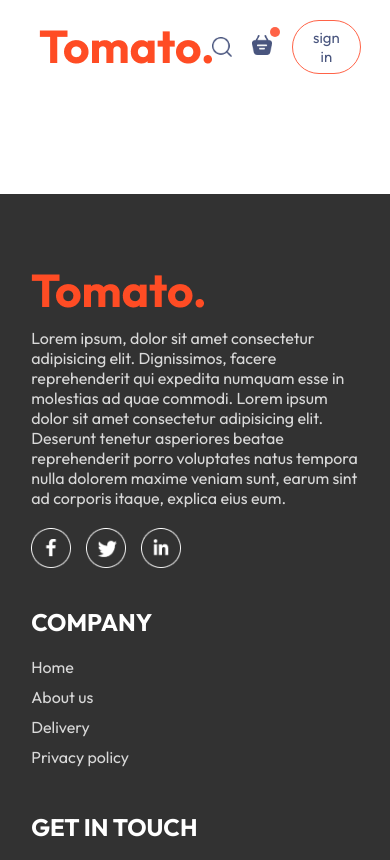
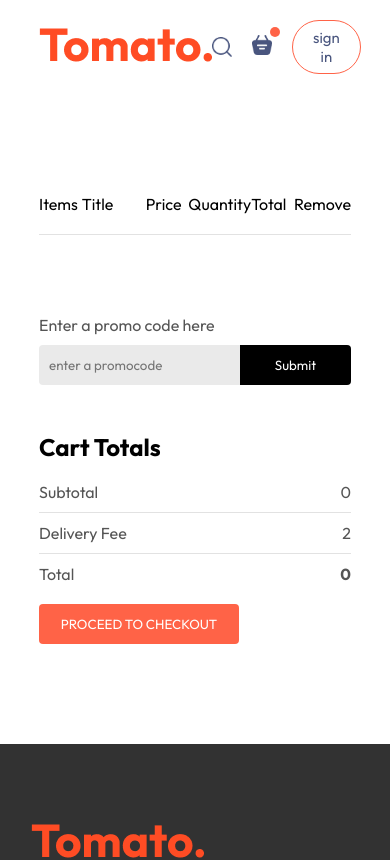
Before and after one commit to karanx64/food-del, a React (Vite) app in the folder frontend/: page /Cart in a window 390 px wide. Shown: the top 860 px of the page. Built offline with nearby package versions, Linux system fonts and the light colour scheme.

Commit message:
cart UI - responsive

```diff
--- a/frontend/src/App.jsx
+++ b/frontend/src/App.jsx
@@ -19,7 +19,7 @@
         <Navbar setShowLogin={setShowLogin} />
         <Routes>
           <Route path="/" element={<Home />} />
-          <Route path="/cart" element={<Cart />} />
+          <Route path="/Cart" element={<Cart />} />
           <Route path="/PlaceOrder" element={<PlaceOrder />} />
         </Routes>
       </div>
--- a/frontend/src/Pages/cart/Cart.css
+++ b/frontend/src/Pages/cart/Cart.css
@@ -0,0 +1,110 @@
+.cart {
+    margin-top: 100px;
+}
+
+.cart-items-title {
+    display: grid;
+    grid-template-columns: 1fr 1.5fr 1fr 1fr 1fr 0.5fr;
+}
+
+.cart-items-item {
+    margin: 10px 0;
+    color: black;
+
+}
+
+.cart-items-item img {
+    width: 50px;
+}
+
+.cart hr {
+    height: 1px;
+    background-color: #e2e2e2;
+    border: none;
+}
+
+.cart-items-item .cross {
+    color: red;
+    cursor: pointer;
+}
+
+.cart-bottom {
+    margin-top: 80px;
+    display: flex;
+    justify-content: space-between;
+    gap: max(12vw, 20px);
+}
+
+.cart-total {
+    flex: 1;
+    display: flex;
+    flex-direction: column;
+    gap: 20px;
+}
+
+.cart-total-details {
+    display: flex;
+    justify-content: space-between;
+    color: #555;
+}
+
+.cart-total hr {
+    margin: 10px 0px;
+}
+
+.cart-total button {
+    background-color: tomato;
+    color: white;
+    border: none;
+    border-radius: 4px;
+    width: max(15vw, 200px);
+    padding: 12px 0px;
+    cursor: pointer;
+}
+
+.cart-promocode {
+    flex: 1;
+}
+
+.cart-promocode p {
+    color: #555;
+}
+
+.cart-promocode-input {
+    margin-top: 10px;
+    display: flex;
+    justify-content: space-between;
+    align-items: center;
+    background-color: #eaeaea;
+    border-radius: 4px;
+}
+
+.cart-promocode-input input {
+    background: transparent;
+    border: none;
+    outline: none;
+    padding-left: 10px;
+}
+
+.cart-promocode-input button {
+    width: max(10vw, 150px);
+
+    background-color: black;
+    color: white;
+    border: none;
+    border-radius: 0px 4px 4px 0px;
+    padding: 12px 5px;
+    cursor: pointer;
+}
+
+/* media queries */
+
+@media (max-width:750px) {
+    .cart-bottom {
+        flex-direction: column-reverse;
+    }
+
+    .cart-promocode {
+        justify-content: start;
+    }
+}
--- a/frontend/src/Pages/cart/Cart.jsx
+++ b/frontend/src/Pages/cart/Cart.jsx
@@ -1,8 +1,80 @@
-import React from "react";
+import React, { useContext } from "react";
 import "./Cart.css";
+import { StoreContext } from "../../context/StoreContext";
 
 const Cart = () => {
-  return <div></div>;
+  const { cartItems, food_list, removeFromCart } = useContext(StoreContext);
+
+  return (
+    <div className="cart">
+      <div className="cart-items">
+        <div className="cart-items-title">
+          <p>Items</p>
+          <p>Title</p>
+          <p>Price</p>
+          <p>Quantity</p>
+          <p>Total</p>
+          <p>Remove</p>
+        </div>
+        <br />
+        <hr />
+        {food_list.map((item, index) => {
+          if (cartItems[item.id] > 0) {
+            return (
+              <div>
+                <div className="cart-items-title cart-items-item">
+                  <img src={item.image} alt={item.title} />
+                  <p>{item.name}</p>
+                  <p>${item.price}</p>
+                  <p>{cartItems[item.id]}</p>
+                  <p>${item.price * cartItems[item.id]}</p>
+                  <p onClick={() => removeFromCart(item.id)} className="cross">
+                    X
+                  </p>
+                </div>
+                <hr />
+              </div>
+            );
+          }
+        })}
+      </div>
+      <div className="cart-bottom">
+        {/* left */}
+        <div className="cart-total">
+          <h2>Cart Totals</h2>
+          <div>
+            <div className="cart-total-details">
+              <p>Subtotal</p>
+              <p>{0}</p>
+            </div>
+            <hr />
+            <div className="cart-total-details">
+              <p>Delivery Fee</p>
+              <p>{2}</p>
+            </div>
+            <hr />
+            <div className="cart-total-details">
+              <p>Total</p>
+              <b>{0}</b>
+            </div>
+          </div>
+          <button>PROCEED TO CHECKOUT</button>
+        </div>
+
+        {/* right */}
+
+        <div className="cart-promocode">
+          <div>
+            <p>Enter a promo code here</p>
+            <div className="cart-promocode-input">
+              <input type="text" placeholder="enter a promocode" />
+              <button>Submit</button>
+            </div>
+          </div>
+        </div>
+      </div>
+    </div>
+  );
 };
 
 export default Cart;
--- a/frontend/src/components/Header/Header.jsx
+++ b/frontend/src/components/Header/Header.jsx
@@ -12,7 +12,9 @@
           mission is to satisfy your cravings and elevate your dining
           experience, one delecious meal at a time.
         </p>
-        <button>View Menu</button>
+        <a href="#explore-menu">
+          <button>View Menu</button>
+        </a>
       </div>
     </div>
   );
--- a/frontend/src/components/navbar/Navbar.jsx
+++ b/frontend/src/components/navbar/Navbar.jsx
@@ -8,7 +8,11 @@
 
   return (
     <div className="navbar">
-      <img src={assets.logo} alt="" />
+      <Link to="/">
+        {" "}
+        <img src={assets.logo} alt="" />
+      </Link>
+
       <ul className="navbar-menu">
         <Link
           to="/"
@@ -42,7 +46,10 @@
       <div className="navbar-right">
         <img src={assets.search_icon} alt="" />
         <div className="navbar-search-icon">
-          <img src={assets.basket_icon} alt="" />
+          <Link to="/Cart">
+            <img src={assets.basket_icon} alt="" />
+          </Link>
+
           <div className="dot"></div>
         </div>
         <button onClick={() => setShowLogin(true)}>sign in</button>
```
